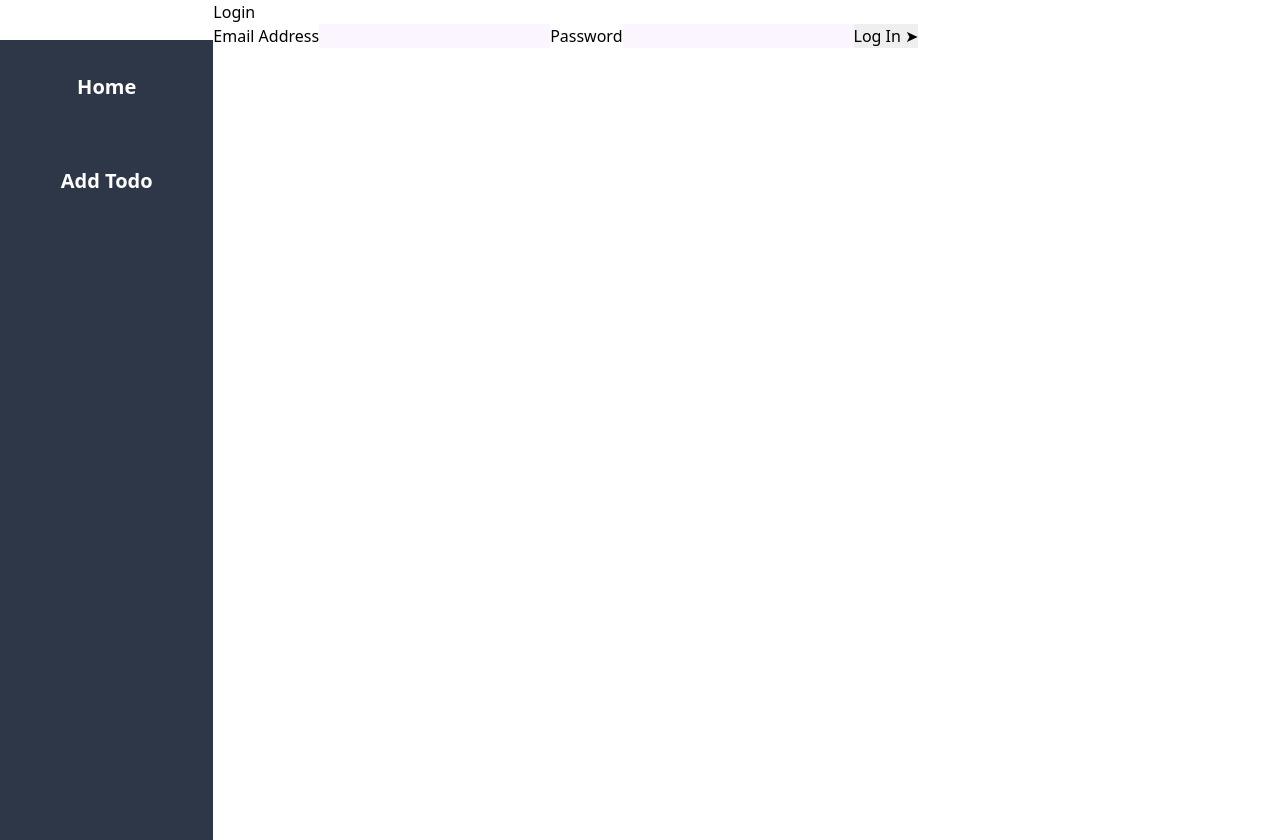
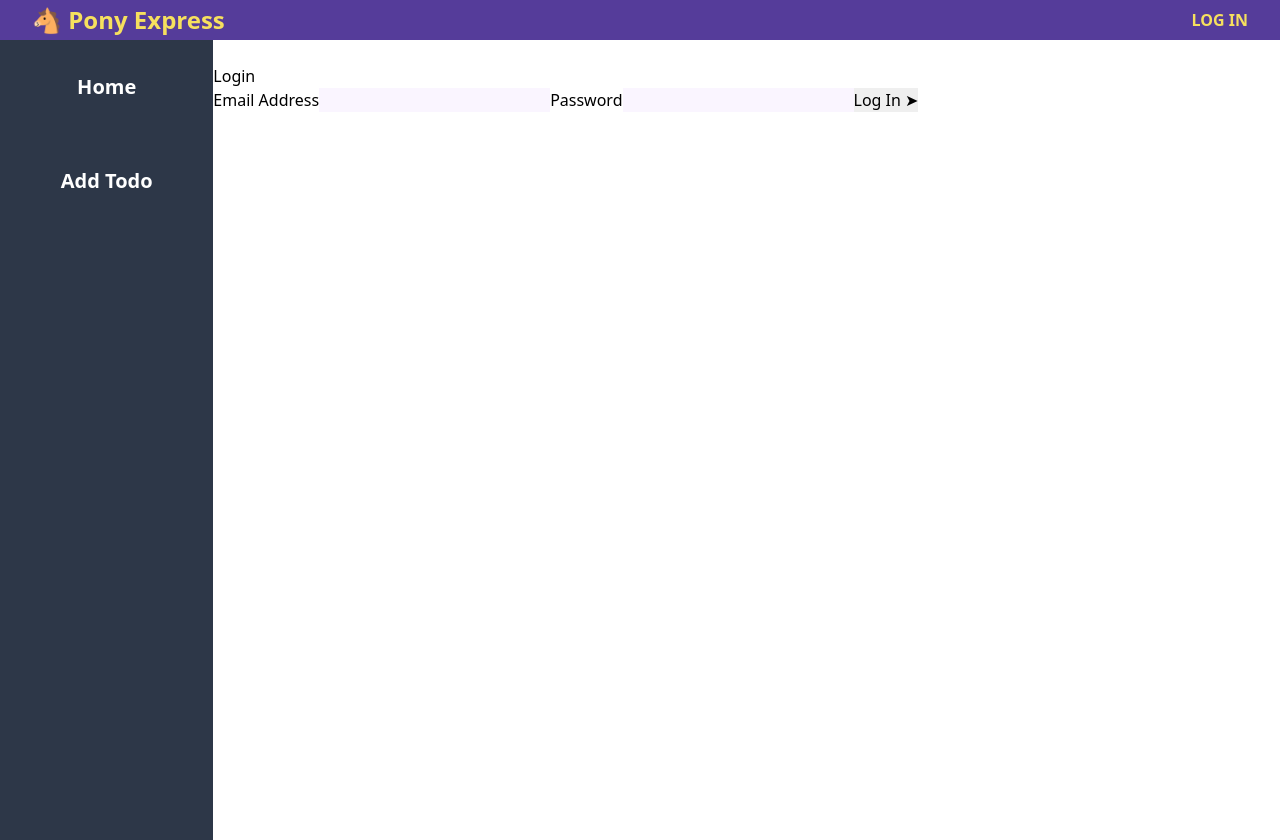
Before and after one commit to will-t-harris/express-check, a React (Create React App) app: page /login in a window 1280 px wide. Built offline with nearby package versions, Linux system fonts and the light colour scheme.

Commit message:
feat: add placeholder login component

```diff
--- a/src/components/Login.js
+++ b/src/components/Login.js
@@ -1,8 +1,13 @@
 import React from "react";
+import axios from "axios";
 
-export const Login = () => {
+import { Header } from "./Header";
+
+export const Login = (props) => {
 	return (
-		<form action="/login" method="POST">
+		<>
+			<Header headerText="Pony Express" />
+			<form className="pt-16" action="/login" method="POST">
 				<h2>Login</h2>
 				<label htmlFor="email">Email Address</label>
 				<input type="email" name="email" className="bg-purple-100" />
@@ -10,5 +15,6 @@ export const Login = () => {
 				<input type="password" name="password" className="bg-purple-100" />
 				<input type="submit" value="Log In &#10148;" />
 			</form>
+		</>
 	);
 };
```
Lines whose indentation alone changed are shown as unchanged.
